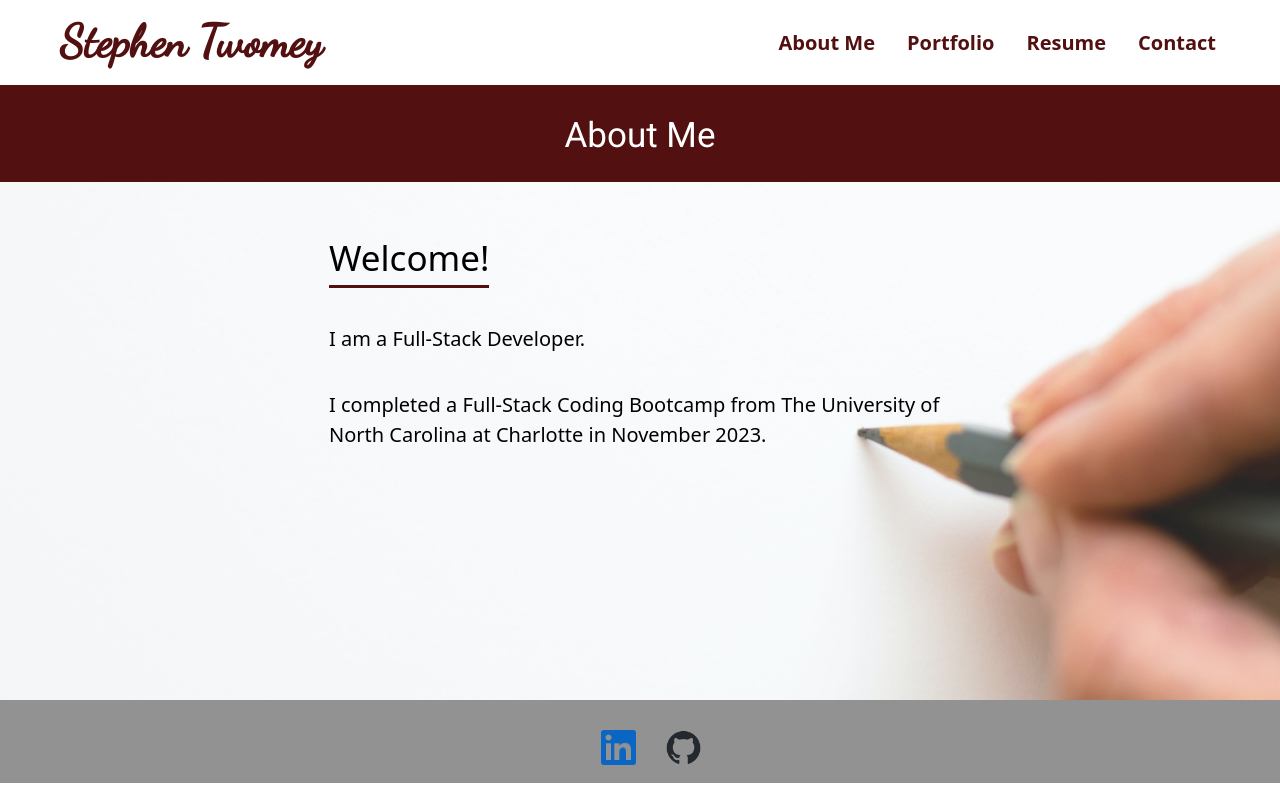
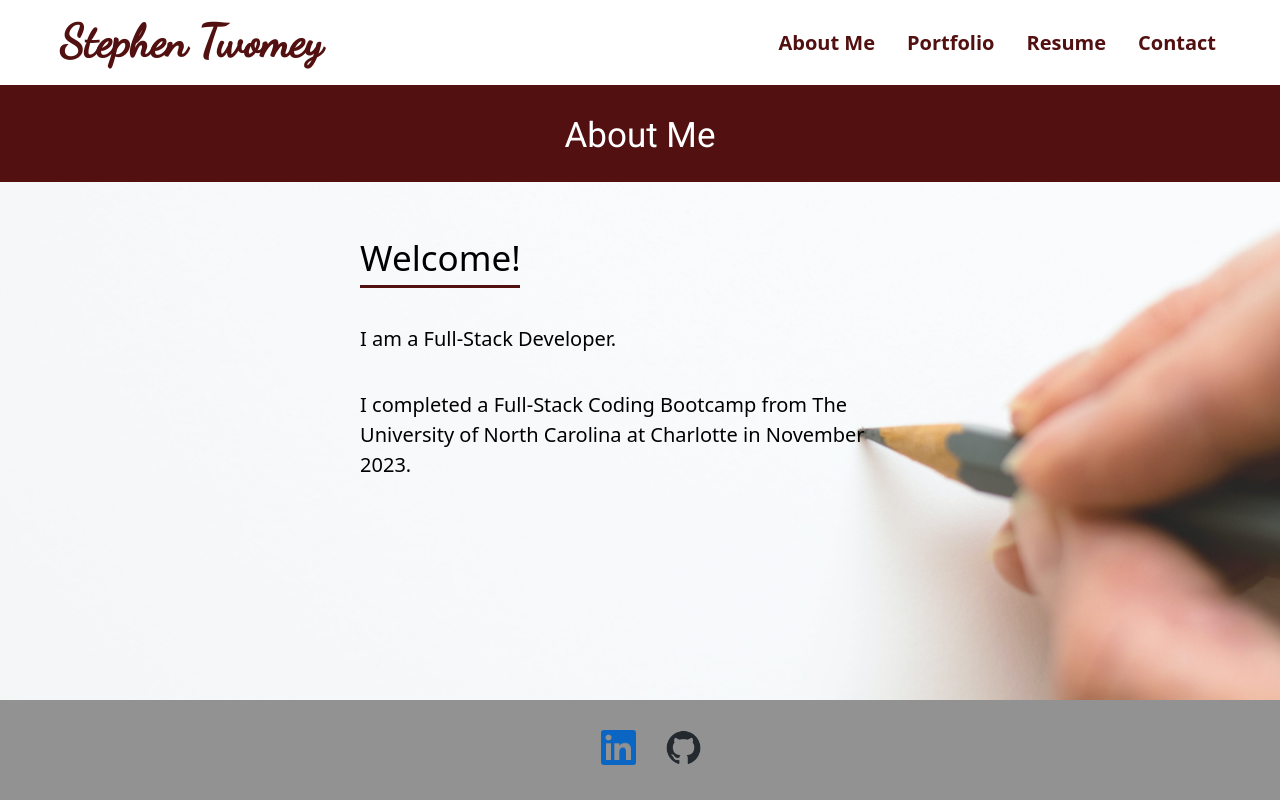
Before and after one commit to sctwomey/laughing-journey, a React (Vite) app: page / in a window 1280 px wide. Built offline with nearby package versions, Linux system fonts and the light colour scheme.

Commit message:
Modify about and index.css files

```diff
--- a/src/index.css
+++ b/src/index.css
@@ -117,7 +117,7 @@ header nav ul {
 }
 
 .about-me div {
-  flex: 0 50%;
+  flex: 0 45%;
   align-self: center;
 }
 
@@ -341,7 +341,7 @@ header nav ul {
   flex: 100%;
   height: 1.5em;
   color: red;
-  font-size: 14px;
+  font-size: 15px;
 }
 
 /* This is for the Footer styling. */
@@ -349,7 +349,7 @@ header nav ul {
   padding: 10px;
   background-color: var(--secondary-color);
   color: #FFF;
-  height: 83.3px;
+  height: 100px;
 }
 
 .footer-links {
--- a/src/pages/About.jsx
+++ b/src/pages/About.jsx
@@ -1,7 +1,7 @@
 
 export default function About() {
     return (
-        <section className="container-full m-0" id="about">
+        <section className="container-full" id="about">
             <h1>About Me</h1>
             <div className="row">
                 <div className="about-me">
```
